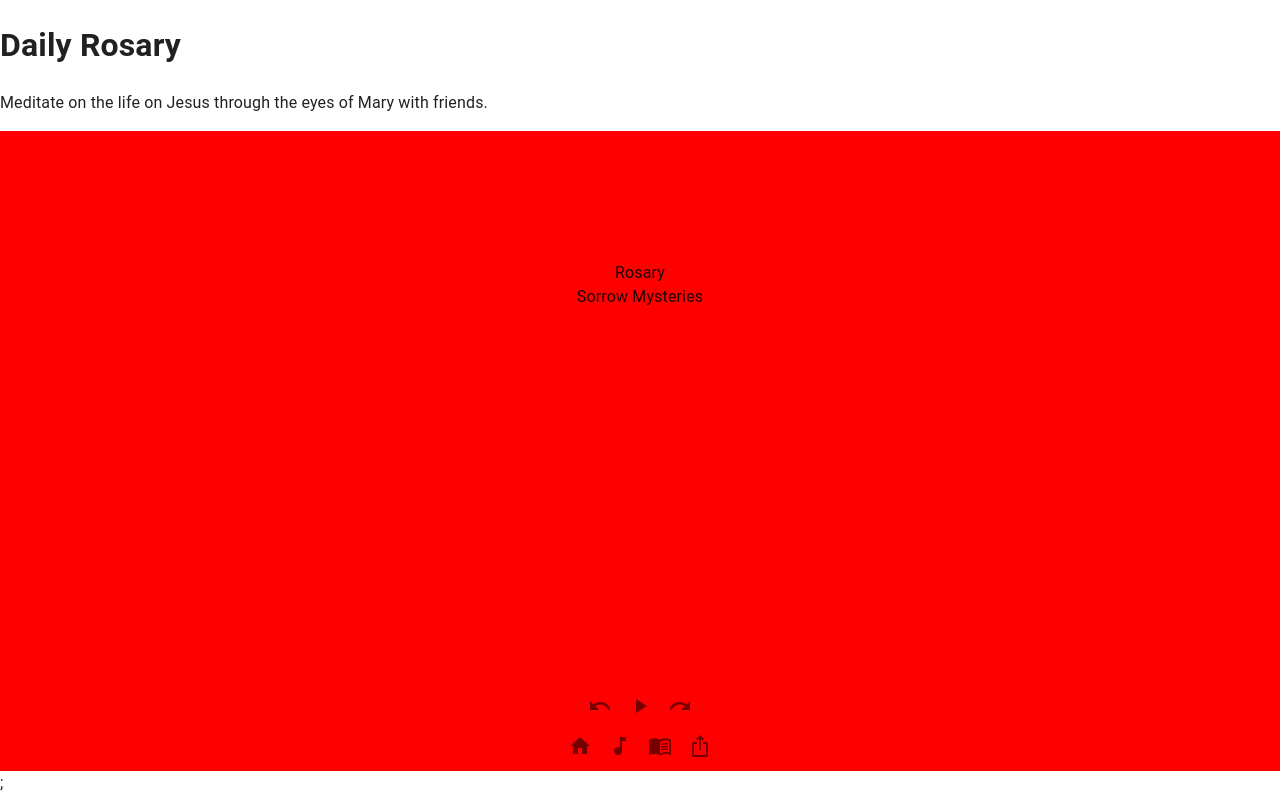
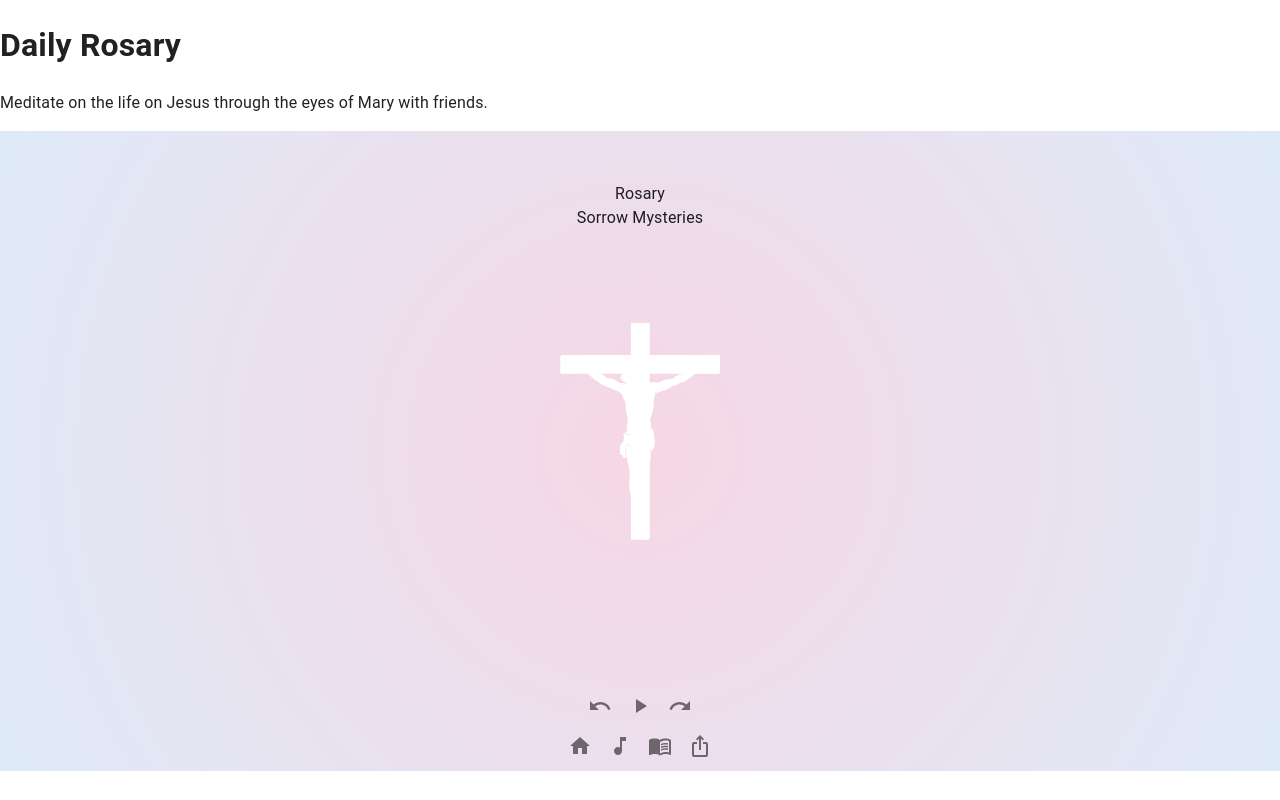
Before and after one commit to samsoftwaredev/doit4jesus-app, a Next.js app: page /app in a window 1280 px wide. Built offline with nearby package versions, Linux system fonts and the light colour scheme.

Commit message:
improve css

```diff
--- a/class/YouTubeClass.ts
+++ b/class/YouTubeClass.ts
@@ -40,6 +40,8 @@ class YouTubeClass {
   public init(callback: Function) {
     return new window.YT.Player(this.idElFormat(), {
       videoId: this.id,
+      width: 0,
+      height: 0,
       playerVars: {
         playsinline: 1,
       },
--- a/components/Meta/Meta.tsx
+++ b/components/Meta/Meta.tsx
@@ -1,9 +1,15 @@
 import Head from "next/head";
+import { COMPANY } from "@/constants";
 
-const Meta = () => {
+interface Props {
+  pageTitle?: string;
+}
+
+const Meta = ({ pageTitle = COMPANY.name }: Props) => {
   return (
     <Head>
-      <title>Luisa Garden</title>
+      <title>{pageTitle}</title>
+      <meta name="viewport" content="initial-scale=1.0, width=device-width" />
       <meta property="og:title" content="My page title" key="title" />
     </Head>
   );
--- a/components/RosaryAudioPlayer/RosaryAudioPlayer.style.tsx
+++ b/components/RosaryAudioPlayer/RosaryAudioPlayer.style.tsx
@@ -1,8 +1,23 @@
 import styled from "styled-components";
 
 export const Container = styled.div`
-  background: red;
+  background: rgb(238, 174, 202);
+  background: radial-gradient(
+    circle,
+    rgba(238, 174, 202, 0.5018382352941176) 0%,
+    rgba(148, 187, 233, 0.30015756302521013) 100%
+  );
   width: 100%;
   display: flex;
   justify-content: center;
 `;
+
+export const RosaryWrapper = styled.div`
+  display: flex;
+  flex-wrap: wrap;
+  justify-content: center;
+  #youtube-container {
+    width: 100%;
+    display: inline-flex;
+  }
+`;
--- a/components/RosaryAudioPlayer/RosaryAudioPlayer.tsx
+++ b/components/RosaryAudioPlayer/RosaryAudioPlayer.tsx
@@ -1,5 +1,4 @@
 import { useState } from "react";
-import { Box } from "@mui/system";
 import ShareIcon from "@mui/icons-material/IosShare";
 import MusicIcon from "@mui/icons-material/MusicNote";
 import MenuBook from "@mui/icons-material/MenuBook";
@@ -12,13 +11,9 @@ import {
   RosaryOptions,
 } from "@/components";
 import { Rosary } from "@/class";
-import {
-  VIEW_SIZE,
-  INTERFACE_AUDIO_TYPE,
-  INTERFACE_VIEW_SIZE,
-} from "@/constants";
+import { VIEW_SIZE, INTERFACE_VIEW_SIZE } from "@/constants";
 import { AudioPlayer } from "../AudioPlayer";
-import { Container } from "./RosaryAudioPlayer.style";
+import { Container, RosaryWrapper } from "./RosaryAudioPlayer.style";
 
 const withBackgroundMusic = true;
 const myRosary = new Rosary(withBackgroundMusic);
@@ -63,13 +58,13 @@ const RosaryAudioPlayer = () => {
 
   const controls = (
     <>
-      <Box sx={{ display: "flex", justifyContent: "center" }}>
+      <RosaryWrapper>
         <AudioPlayer audio="HgMuRA87US0" visible={false}>
           <AudioPlayer.AudioPrevious />
           <AudioPlayer.AudioPlay />
           <AudioPlayer.AudioNext />
         </AudioPlayer>
-      </Box>
+      </RosaryWrapper>
       <AudioNavigation buttons={Object.values(buttons)} />
     </>
   );
@@ -77,7 +72,7 @@ const RosaryAudioPlayer = () => {
   return (
     <Container>
       <AudioCover
-        // audioCover={rosary.audioCover}
+        audioCover={rosary.audioCover}
         title="Rosary"
         description="Sorrow Mysteries"
         size={viewSize}
--- a/components/RosaryOptions/RosaryOptions.style.tsx
+++ b/components/RosaryOptions/RosaryOptions.style.tsx
@@ -1,3 +1,5 @@
 import styled from "styled-components";
 
-export const Container = styled.div``;
+export const Container = styled.div`
+  overflow-x: hidden;
+`;
--- a/components/RosaryOptions/RosaryOptions.tsx
+++ b/components/RosaryOptions/RosaryOptions.tsx
@@ -1,4 +1,3 @@
-import { Container } from "./RosaryOptions.style";
 import { useState, SyntheticEvent } from "react";
 import {
   Accordion,
@@ -12,6 +11,7 @@ import LanguageOption from "./LanguageOption";
 import LengthOption from "./LengthOption";
 import SpeedOption from "./SpeedOption";
 import MusicVolumeOption from "./MusicVolumeOption";
+import { Container } from "./RosaryOptions.style";
 
 const RosaryOptions = () => {
   const [expanded, setExpanded] = useState<string | false>(false);
--- a/components/YouTubeVideo/YouTubeVideo.style.tsx
+++ b/components/YouTubeVideo/YouTubeVideo.style.tsx
@@ -5,6 +5,8 @@ interface Props {
 }
 
 export const Container = styled.div<Props>`
+  display: flex;
+  justify-content: center;
   ${(props) =>
     props.visible
       ? `
--- a/context/AudioContext.tsx
+++ b/context/AudioContext.tsx
@@ -1,6 +1,7 @@
 import { createContext, MouseEventHandler, useContext, useState } from "react";
 import { YouTubeVideo } from "@/components";
 import { INTERFACE_AUDIO_TYPE } from "@/constants";
+import { Box } from "@mui/material";
 
 interface AudioContextType {
   /** Unique id of the item */
--- a/pages/_app.tsx
+++ b/pages/_app.tsx
@@ -1,12 +1,12 @@
 import type { AppProps } from "next/app";
-import CssBaseline from "@mui/material/CssBaseline";
+import { CssBaseline } from "@mui/material";
 import "../styles/globals.css";
 
 function MyApp({ Component, pageProps }: AppProps) {
   return (
     <>
       <CssBaseline />
-      <Component {...pageProps} />;
+      <Component {...pageProps} />
     </>
   );
 }
--- a/pages/index.tsx
+++ b/pages/index.tsx
@@ -1,10 +1,12 @@
 import Link from "next/link";
 import type { NextPage } from "next";
 import { Button } from "@mui/material";
+import { Meta } from "@/components";
 
 const Home: NextPage = () => {
   return (
     <>
+      <Meta />
       Learn how to pray the rosary
       <Button variant="contained">
         <Link href="/app">Pray Rosary</Link>
--- a/styles/globals.css
+++ b/styles/globals.css
@@ -1,26 +1,5 @@
 html,
 body {
-  padding: 0;
-  margin: 0;
   font-family: -apple-system, BlinkMacSystemFont, Segoe UI, Roboto, Oxygen,
     Ubuntu, Cantarell, Fira Sans, Droid Sans, Helvetica Neue, sans-serif;
 }
-
-a {
-  color: inherit;
-  text-decoration: none;
-}
-
-* {
-  box-sizing: border-box;
-}
-
-@media (prefers-color-scheme: dark) {
-  html {
-    color-scheme: dark;
-  }
-  body {
-    color: white;
-    background: black;
-  }
-}
```
